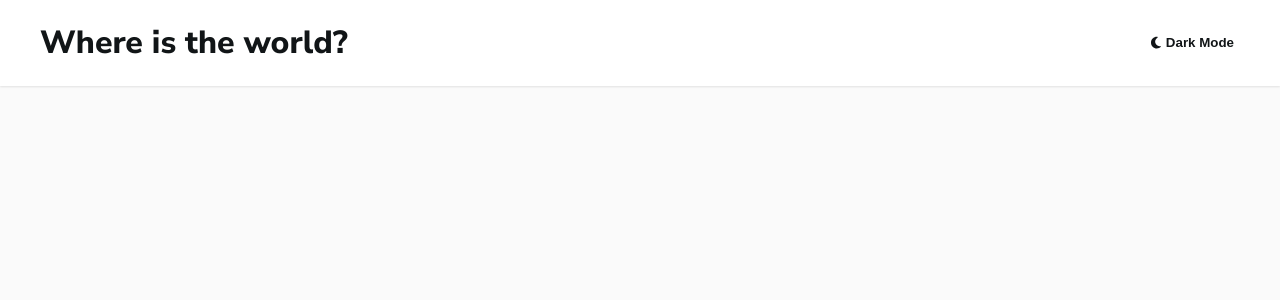
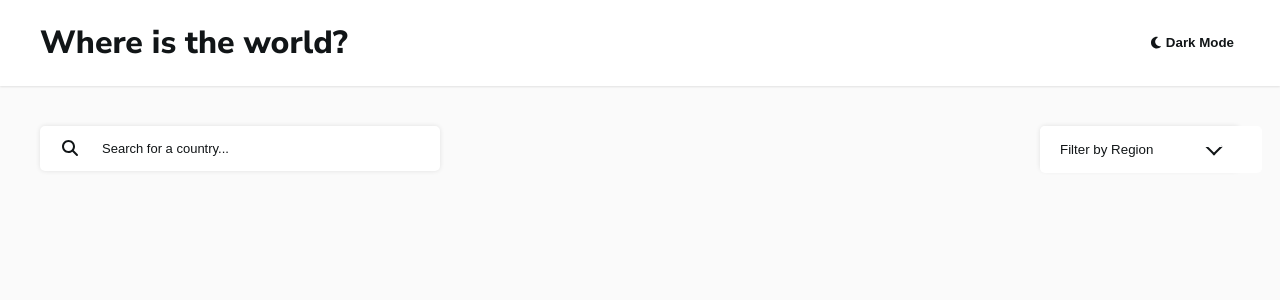
Before and after one commit to SidneyRoberto9/rest-countries, a React (Vite) app: page / in a window 1280 px wide. Shown: the top 300 px of the page. Built offline with nearby package versions, Linux system fonts and the light colour scheme.

Commit message:
✨ feat: add Filter select

```diff
--- a/src/App.tsx
+++ b/src/App.tsx
@@ -1,6 +1,7 @@
 import React, { useState } from 'react';
 import { ThemeProvider } from 'styled-components';
 
+import Content from './components/Content/Content';
 import Header from './components/Header/Header';
 import { GlobalStyles } from './styles';
 import { AppStyle } from './styles/App';
@@ -22,6 +23,7 @@ export default function App() {
       <GlobalStyles />
       <AppStyle>
         <Header theme={theme} toggleTheme={toggleTheme} />
+        <Content />
       </AppStyle>
     </ThemeProvider>
   );
--- /dev/null
+++ b/src/components/Filter/Filter.tsx
@@ -0,0 +1,41 @@
+import React from 'react';
+
+import { FilterContainer } from './styles';
+
+export default function Filter() {
+  const countries = [
+    'Africa',
+    'America',
+    'Asia',
+    'Europe',
+    'Oceania',
+  ];
+
+  const handleSelect = (country: string) => {
+    let box = document.querySelector('.textBox');
+    box && box.setAttribute('value', country);
+  };
+
+  const handleActive = () => {
+    let dropdown = document.querySelector('.dropdown');
+    dropdown && dropdown.classList.toggle('active');
+  };
+
+  return (
+    <FilterContainer>
+      <div className='dropdown' onClick={handleActive}>
+        <input
+          type='text'
+          className='textBox'
+          placeholder='Filter by Region'
+          readOnly
+        />
+        <div className='option'>
+          {countries.map((country) => (
+            <div onClick={() => handleSelect(country)}>{country}</div>
+          ))}
+        </div>
+      </div>
+    </FilterContainer>
+  );
+}
--- /dev/null
+++ b/src/components/Filter/styles.ts
@@ -0,0 +1,87 @@
+import styled from 'styled-components';
+
+import { DefaultTheme } from '../../styles/theme';
+
+export const FilterContainer = styled.div`
+  .dropdown {
+    margin-top: 40px;
+    background: ${({ theme }: DefaultTheme) => theme.elements};
+    color: ${({ theme }: DefaultTheme) => theme.text};
+
+    height: 45px;
+    width: 200px;
+
+    -webkit-box-shadow: 0px 0px 5px 0px rgba(0, 0, 0, 0.1);
+    box-shadow: 0px 0px 5px 0px rgba(0, 0, 0, 0.1);
+    border-radius: 5px;
+
+    position: relative;
+
+    &::before {
+      content: '';
+      position: absolute;
+      right: 20px;
+      top: 15px;
+      z-index: 10000;
+      width: 8px;
+      height: 8px;
+      border: 2px solid ${({ theme }: DefaultTheme) => theme.text};
+      border-top: 2px solid
+        ${({ theme }: DefaultTheme) => theme.elements};
+      border-right: 2px solid
+        ${({ theme }: DefaultTheme) => theme.elements};
+      transform: rotate(-45deg);
+      transition: transform 0.5s;
+      pointer-events: none;
+    }
+
+    input {
+      position: absolute;
+      top: 0;
+      left: 0;
+      width: 100%;
+      height: 100%;
+      outline: none;
+      border: none;
+      background: ${({ theme }: DefaultTheme) => theme.elements};
+      color: ${({ theme }: DefaultTheme) => theme.text};
+      border-radius: 5px;
+      cursor: pointer;
+      text-align: left;
+      padding-left: 20px;
+
+      &::placeholder {
+        color: ${({ theme }: DefaultTheme) => theme.text};
+      }
+    }
+
+    .option {
+      position: absolute;
+      top: 70px;
+      width: 100%;
+      background: ${({ theme }: DefaultTheme) => theme.elements};
+      box-shadow: 0 0 30px 30px rgba(0, 0, 0, 0.05);
+      border-radius: 5px;
+      overflow: hidden;
+      display: none;
+
+      div {
+        padding: 12px 20px;
+        cursor: pointer;
+
+        &:hover {
+          background-color: ${({ theme }: DefaultTheme) =>
+            theme.input};
+        }
+      }
+    }
+  }
+
+  .dropdown.active::before {
+    top: 22px;
+    transform: rotate(-225deg);
+  }
+  .dropdown.active .option {
+    display: block;
+  }
+`;
--- a/src/components/Header/styles.ts
+++ b/src/components/Header/styles.ts
@@ -7,9 +7,9 @@ export const HeaderContainer = styled.header`
   width: 100%;
   background: ${({ theme }: DefaultTheme) => theme.elements};
 
-  -webkit-box-shadow: 0px 1px 2px 0px rgba(0, 0, 0, 0.10);
-  -moz-box-shadow: 0px 1px 2px 0px rgba(0, 0, 0, 0.10);
-  box-shadow: 0px 1px 2px 0px rgba(0, 0, 0, 0.10);
+  -webkit-box-shadow: 0px 1px 2px 0px rgba(0, 0, 0, 0.1);
+  -moz-box-shadow: 0px 1px 2px 0px rgba(0, 0, 0, 0.1);
+  box-shadow: 0px 1px 2px 0px rgba(0, 0, 0, 0.1);
 
   div {
     display: flex;
--- a/src/components/Search/styles.ts
+++ b/src/components/Search/styles.ts
@@ -25,6 +25,8 @@ export const InputSearch = styled.div`
     background: ${({ theme }: DefaultTheme) => theme.elements};
     color: ${({ theme }: DefaultTheme) => theme.text};
     width: 80%;
+    font-size: small;
+
     &::placeholder {
       color: ${({ theme }: DefaultTheme) => theme.text};
     }
--- a/src/styles/theme.ts
+++ b/src/styles/theme.ts
@@ -9,7 +9,7 @@ export const darkTheme = {
   bg: 'hsl(207, 26%, 17%)',
   text: 'hsl(0, 0%, 100%)',
   elements: 'hsl(209, 23%, 22%)',
-  input: 'hsl(209, 23%, 22%)',
+  input: 'hsl(0, 0%, 52%)',
 };
 
 export interface DefaultTheme {
```
